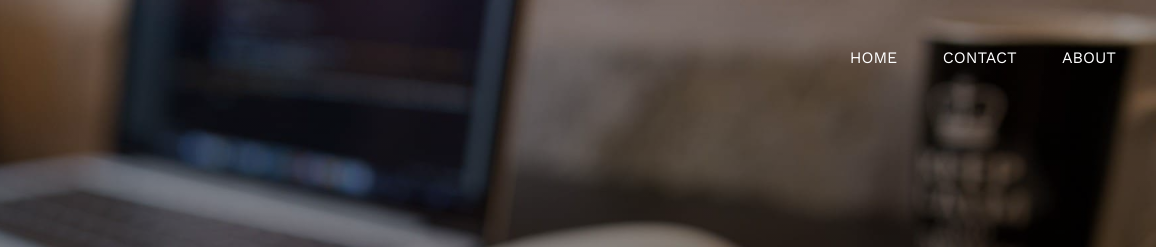
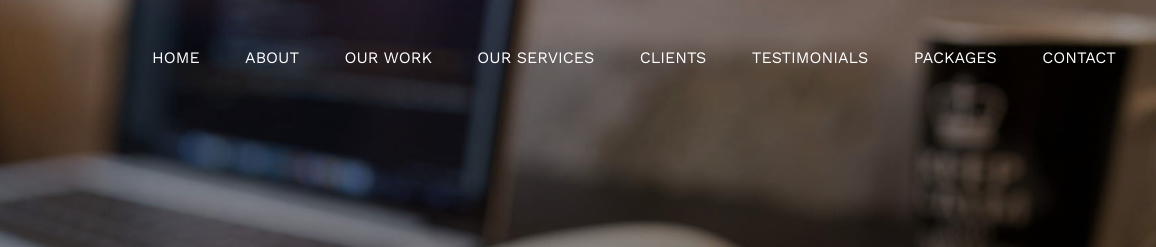
Before and after one commit to Rahulwagadre/digisolve.github.io, a plain HTML site: page index.html in a window 1280 px wide. Shown: the top 247 px of the page, 124-1280 px from the left. Drawn offline with nearby package versions, Linux system fonts and the light colour scheme.

Commit message:
Update index.html

```diff
--- a/index.html
+++ b/index.html
@@ -22,8 +22,13 @@
 			<img src="resources/img/digisolve-logo.png" alt="Digisolve Logo" class="logo">
 			<ul class="main-nav">
 				<li><a href="#home">Home</a></li>
+				<li><a href="#about">About</a></li>
+				<li><a href="#work">Our Work</a></li>
+				<li><a href="#services">Our Services</a></li>
+				<li><a href="#client">Clients</a></li>
+				<li><a href="#testimonial">Testimonials</a></li>
+				<li><a href="#package">Packages</a></li>
 				<li><a href="#contact">Contact</a></li>
-				<li><a href="#about">About</a></li>
 			</ul>
 		</nav>
 		<div class="header-box">
@@ -49,7 +54,7 @@
 		</div>
 	</section>
 
-	<section class="work-section">
+	<section id="work" class="work-section">
 		<div class="row">
 			<h2 class="section-heading">Our Work</h2>
 			<h3 class="section-sub-heading">Lorem ipsum dolor sit amet, consectetur adipiscing elit</h3>
@@ -82,7 +87,7 @@
 		</ul>
 	</section>
 
-	<section class="services-section js--services-section">
+	<section id="services" class="services-section js--services-section">
 		<div class="row">
 			<h2 class="section-heading">Our Services</h2>
 			<h3 class="section-sub-heading">Lorem ipsum dolor sit amet, consectetur adipiscing elit</h3>
@@ -116,7 +121,7 @@
 	</section>
 
 
-	<section class="partners-section">
+	<section id="client"  class="partners-section">
 		<div class="row">
 			<h2 class="section-heading">Featured Clients</h2>
 			<h3 class="section-sub-heading">We've worked with some of the best companies in the world. Here are some of our Amazing Partners</h3>
@@ -152,7 +157,7 @@
 		</div>
 	</section>
 
-	<section class="testimonials-section">
+	<section id="testimonial" class="testimonials-section">
 		<div class="row">
 			<h2 class="testimonial-heading">Our Testimonials</h2>
 		</div>
@@ -178,7 +183,7 @@
 		</div>
 	</section>
 
-	<section class="packages-section js--packages-section">
+	<section id="package" class="packages-section js--packages-section">
 		<div class="row">
 			<h2 class="packages-heading">Check out Our Most Popular Packages</h2>
 		</div>
```
